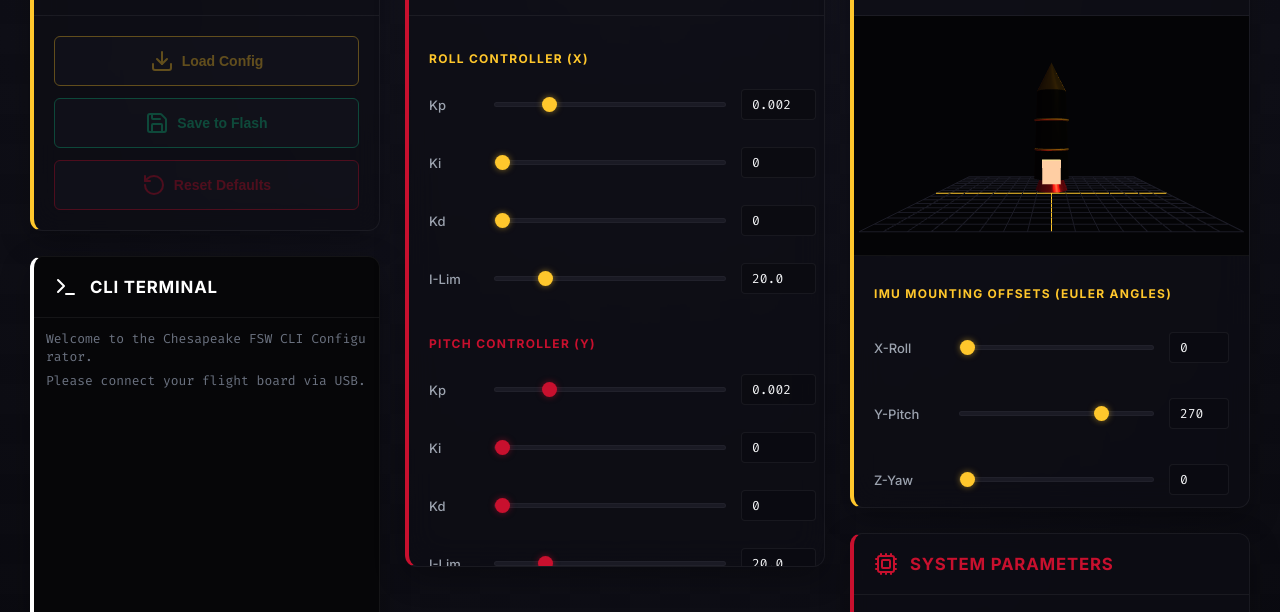
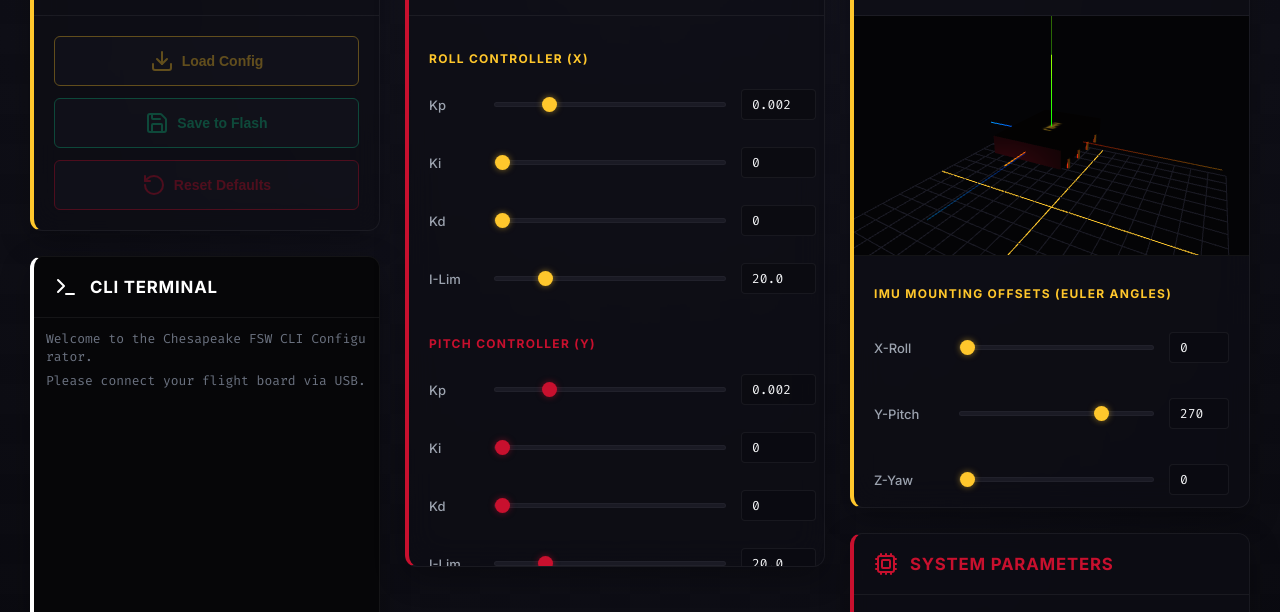
Before and after one commit to dashs20/Chesapeake, a plain HTML site: page configurator/index.html in a window 1280 px wide. Shown: the part 156-768 px from the top of the page. Drawn offline with nearby package versions, Linux system fonts and the light colour scheme.

Commit message:
feat: replace IMU preview with 3D prism, add coordinate systems, and enable slider snapping
Assisted by Gemini 3.5 Flash (Medium). Replaced the rocket model with a black rectangular prism representing the IMU, added local and static coordinate systems, and updated the UI inputs to snap in 45-degree increments.

```diff
--- a/configurator/app.js
+++ b/configurator/app.js
@@ -60,8 +60,13 @@ function setupUIHandlers() {
         // Clamp bounds
         if (val < min) val = min;
         if (val > max) val = max;
+
+        // Snap to nearest 45 for IMU euler inputs
+        if (id.startsWith('imu_euler_')) {
+          val = Math.round(val / 45) * 45;
+        }
+
         e.target.value = val;
-
         slider.value = val;
         activeConfig[id] = val;
         if (id.startsWith('imu_euler_')) {
@@ -353,7 +358,8 @@ function init3DVisualizer() {
 
   // Camera
   camera = new THREE.PerspectiveCamera(45, width / height, 0.1, 100);
-  camera.position.set(0, 0, 10);
+  camera.position.set(3, 2.5, 5.5);
+  camera.lookAt(0, 0, 0);
 
   // Renderer
   renderer = new THREE.WebGLRenderer({ canvas: canvas, antialias: true });
@@ -377,69 +383,77 @@ function init3DVisualizer() {
   gridHelper.position.y = -2;
   scene.add(gridHelper);
 
-  // Build a custom Maryland-themed space rocket vehicle model
+  // Static reference coordinate system (axes helper)
+  const staticAxes = new THREE.AxesHelper(3.5);
+  staticAxes.material.transparent = true;
+  staticAxes.material.opacity = 0.4;
+  scene.add(staticAxes);
+
+  // Build a custom IMU sensor model (black rectangular prism)
   const vehicleGroup = new THREE.Group();
 
-  // 1. Rocket body (black cylinder with gold trim)
-  const bodyGeo = new THREE.CylinderGeometry(0.5, 0.6, 3, 16);
+  // 1. IMU Body: black rectangular prism (2.2 x 0.4 x 1.6)
+  const bodyGeo = new THREE.BoxGeometry(2.2, 0.4, 1.6);
   const bodyMat = new THREE.MeshStandardMaterial({
     color: 0x0c0c0d,
-    roughness: 0.2,
+    roughness: 0.4,
     metalness: 0.8
   });
   const bodyMesh = new THREE.Mesh(bodyGeo, bodyMat);
   vehicleGroup.add(bodyMesh);
 
-  // 2. Gold nose cone
-  const noseGeo = new THREE.ConeGeometry(0.5, 1, 16);
-  const goldMat = new THREE.MeshStandardMaterial({
+  // 2. Gold connector pins on sides to resemble a sensor module
+  const pinGeo = new THREE.CylinderGeometry(0.04, 0.04, 0.2, 8);
+  const pinMat = new THREE.MeshStandardMaterial({
     color: 0xffc72c,
     roughness: 0.1,
     metalness: 0.9
   });
-  const noseMesh = new THREE.Mesh(noseGeo, goldMat);
-  noseMesh.position.y = 2; // on top
-  vehicleGroup.add(noseMesh);
 
-  // 3. Engine nozzle (red cone at the base)
-  const engineGeo = new THREE.CylinderGeometry(0.4, 0.55, 0.4, 16);
-  const redMat = new THREE.MeshStandardMaterial({
-    color: 0xc8102e,
-    roughness: 0.3,
-    metalness: 0.7
+  // Add 4 pins along left side (-0.8 Z)
+  for (let i = 0; i < 4; i++) {
+    const pin = new THREE.Mesh(pinGeo, pinMat);
+    pin.position.set(-0.75 + i * 0.5, -0.21, -0.8);
+    vehicleGroup.add(pin);
+  }
+  // Add 4 pins along right side (0.8 Z)
+  for (let i = 0; i < 4; i++) {
+    const pin = new THREE.Mesh(pinGeo, pinMat);
+    pin.position.set(-0.75 + i * 0.5, -0.21, 0.8);
+    vehicleGroup.add(pin);
+  }
+
+  // 3. Canvas texture for "IMU" label
+  function createTextTexture(text) {
+    const canvas = document.createElement('canvas');
+    canvas.width = 128;
+    canvas.height = 64;
+    const ctx = canvas.getContext('2d');
+    ctx.clearRect(0, 0, canvas.width, canvas.height);
+
+    ctx.font = 'bold 32px "Inter", "Fira Code", sans-serif';
+    ctx.fillStyle = '#ffc72c';
+    ctx.textAlign = 'center';
+    ctx.textBaseline = 'middle';
+    ctx.fillText(text, canvas.width / 2, canvas.height / 2);
+
+    return new THREE.CanvasTexture(canvas);
+  }
+
+  const labelGeo = new THREE.PlaneGeometry(1.2, 0.6);
+  const labelMat = new THREE.MeshBasicMaterial({
+    map: createTextTexture('IMU'),
+    transparent: true,
+    side: THREE.DoubleSide
   });
-  const engineMesh = new THREE.Mesh(engineGeo, redMat);
-  engineMesh.position.y = -1.7;
-  vehicleGroup.add(engineMesh);
+  const labelMesh = new THREE.Mesh(labelGeo, labelMat);
+  labelMesh.position.set(0, 0.201, 0); // slightly above top face
+  labelMesh.rotation.x = -Math.PI / 2; // flat on top
+  vehicleGroup.add(labelMesh);
 
-  // 4. White details & Maryland stripe (fins)
-  const finGeo = new THREE.BoxGeometry(0.1, 0.8, 0.6);
-  const whiteMat = new THREE.MeshStandardMaterial({
-    color: 0xffffff,
-    roughness: 0.4
-  });
-
-  const finLeft = new THREE.Mesh(finGeo, whiteMat);
-  finLeft.position.set(-0.7, -1.2, 0);
-  finLeft.rotation.z = 0.2;
-  vehicleGroup.add(finLeft);
-
-  const finRight = new THREE.Mesh(finGeo, whiteMat);
-  finRight.position.set(0.7, -1.2, 0);
-  finRight.rotation.z = -0.2;
-  vehicleGroup.add(finRight);
-
-  // Add decorative gold bands
-  const bandGeo = new THREE.TorusGeometry(0.56, 0.04, 8, 24);
-  const band1 = new THREE.Mesh(bandGeo, goldMat);
-  band1.position.y = 0.5;
-  band1.rotation.x = Math.PI / 2;
-  vehicleGroup.add(band1);
-
-  const band2 = new THREE.Mesh(bandGeo, goldMat);
-  band2.position.y = -0.5;
-  band2.rotation.x = Math.PI / 2;
-  vehicleGroup.add(band2);
+  // 4. Little coordinate system attached directly to the IMU (local frame)
+  const localAxes = new THREE.AxesHelper(1.8);
+  vehicleGroup.add(localAxes);
 
   vehicleMesh = vehicleGroup;
   scene.add(vehicleMesh);
--- a/configurator/index.html
+++ b/configurator/index.html
@@ -179,18 +179,18 @@
           <div class="input-group-header">IMU Mounting Offsets (Euler Angles)</div>
           <div class="slider-row compact">
             <label>X-Roll</label>
-            <input type="range" class="slider-gold" id="slider-imu_euler_x" min="0" max="360" step="1" value="0">
-            <input type="number" id="num-imu_euler_x" min="0" max="360" step="1" value="0">
+            <input type="range" class="slider-gold" id="slider-imu_euler_x" min="0" max="360" step="45" value="0">
+            <input type="number" id="num-imu_euler_x" min="0" max="360" step="45" value="0">
           </div>
           <div class="slider-row compact">
             <label>Y-Pitch</label>
-            <input type="range" class="slider-gold" id="slider-imu_euler_y" min="0" max="360" step="1" value="270">
-            <input type="number" id="num-imu_euler_y" min="0" max="360" step="1" value="270">
+            <input type="range" class="slider-gold" id="slider-imu_euler_y" min="0" max="360" step="45" value="270">
+            <input type="number" id="num-imu_euler_y" min="0" max="360" step="45" value="270">
           </div>
           <div class="slider-row compact">
             <label>Z-Yaw</label>
-            <input type="range" class="slider-gold" id="slider-imu_euler_z" min="0" max="360" step="1" value="0">
-            <input type="number" id="num-imu_euler_z" min="0" max="360" step="1" value="0">
+            <input type="range" class="slider-gold" id="slider-imu_euler_z" min="0" max="360" step="45" value="0">
+            <input type="number" id="num-imu_euler_z" min="0" max="360" step="45" value="0">
           </div>
         </div>
       </section>
```
